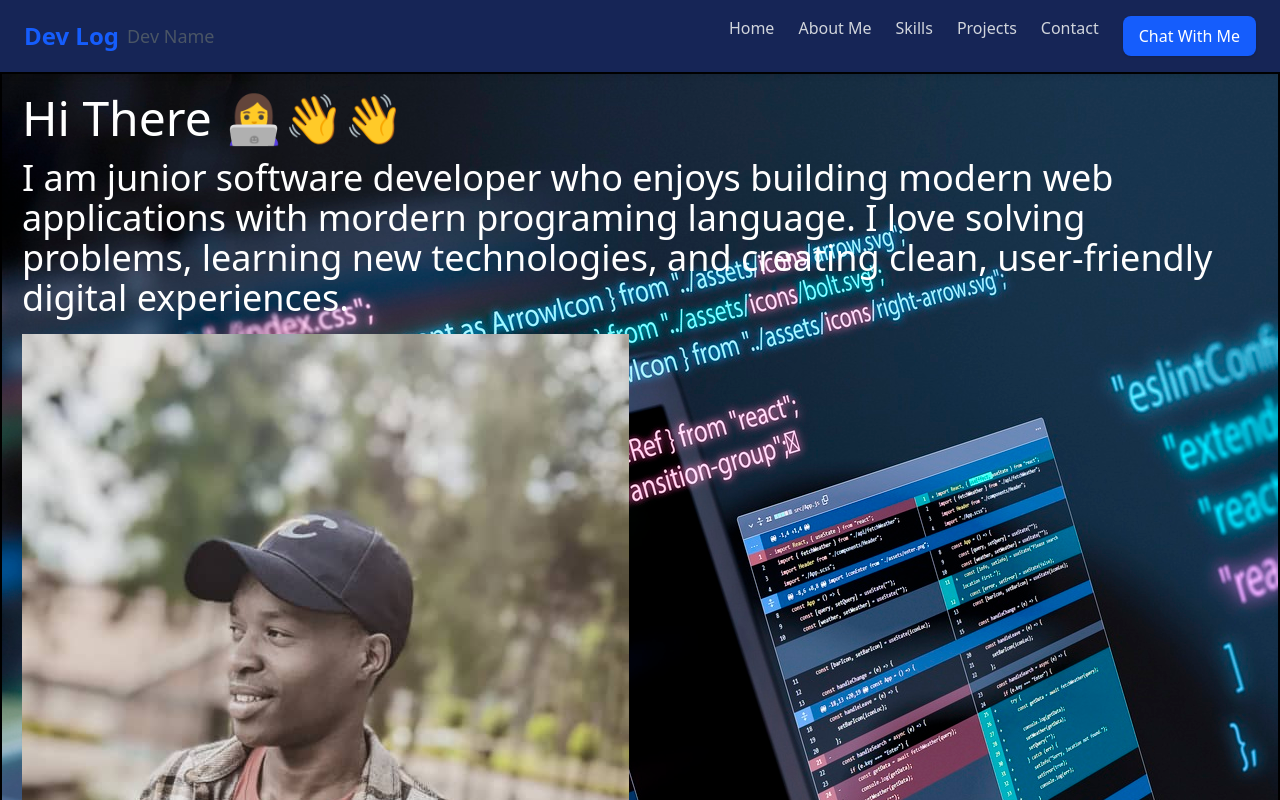
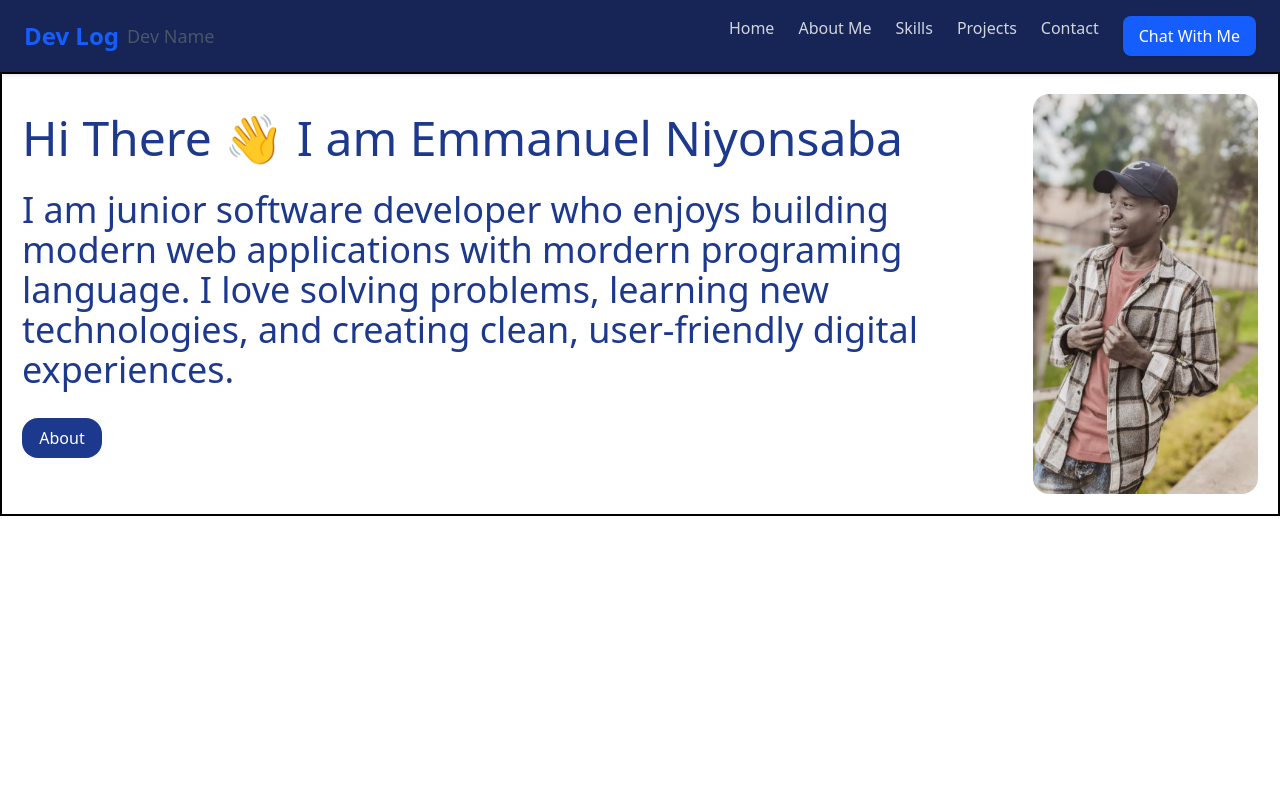
Before and after one commit to emmanuel-niyonsaba/my-protfolio, a React (Vite) app in the folder my-protfolio/: page / in a window 1280 px wide. Shown: the top 800 px of the page. Built offline with nearby package versions, Linux system fonts and the light colour scheme.

Commit message:
refact Hi session

```diff
--- a/my-protfolio/src/pages/HiSession.jsx
+++ b/my-protfolio/src/pages/HiSession.jsx
@@ -4,13 +4,17 @@ const HiSession =()=>{
     const profile_image = "src/images/profile-image.jpg"
     return(
         <>
-        <div className="w-full bg-[url(/src/images/dev-background-image.jpg)] p-5 m-auto border-2 border-b-amber-400">
-            <div className="text-white flex flex-col gap-4 pb-4 z-0">
-              <h1 className="text-5xl">Hi There 👩‍💻👋👋</h1>
-              <p className="text-4xl"> I am junior software developer who enjoys building modern web applications with mordern programing language. I love solving problems, learning new technologies, and creating clean, user-friendly digital experiences.</p>
+        <div className="w-full  p-5 m-auto border-2 flex">
+            <div className="text-blue-900 flex flex-col gap-7 pb-4 z-0  border-b-amber-400 justify-center ">
+              <h1 className="text-5xl">Hi There 👋 I am Emmanuel Niyonsaba</h1>
+              <p className="text-4xl text-blue-900"> I am junior software developer who enjoys building modern web applications with mordern programing language. I love solving problems, learning new technologies, and creating clean, user-friendly digital experiences.</p>
+                <button className=" bg-blue-900 text-white w-20 p-2 rounded-2xl">About </button>
             </div>
-            <img src={profile_image} alt="" />
+            <img src={profile_image} alt="" className=" rounded-2xl w-4xs h-100"/>
+            <div>
+            </div>
         </div>
+
         </>
     )
 }
```
